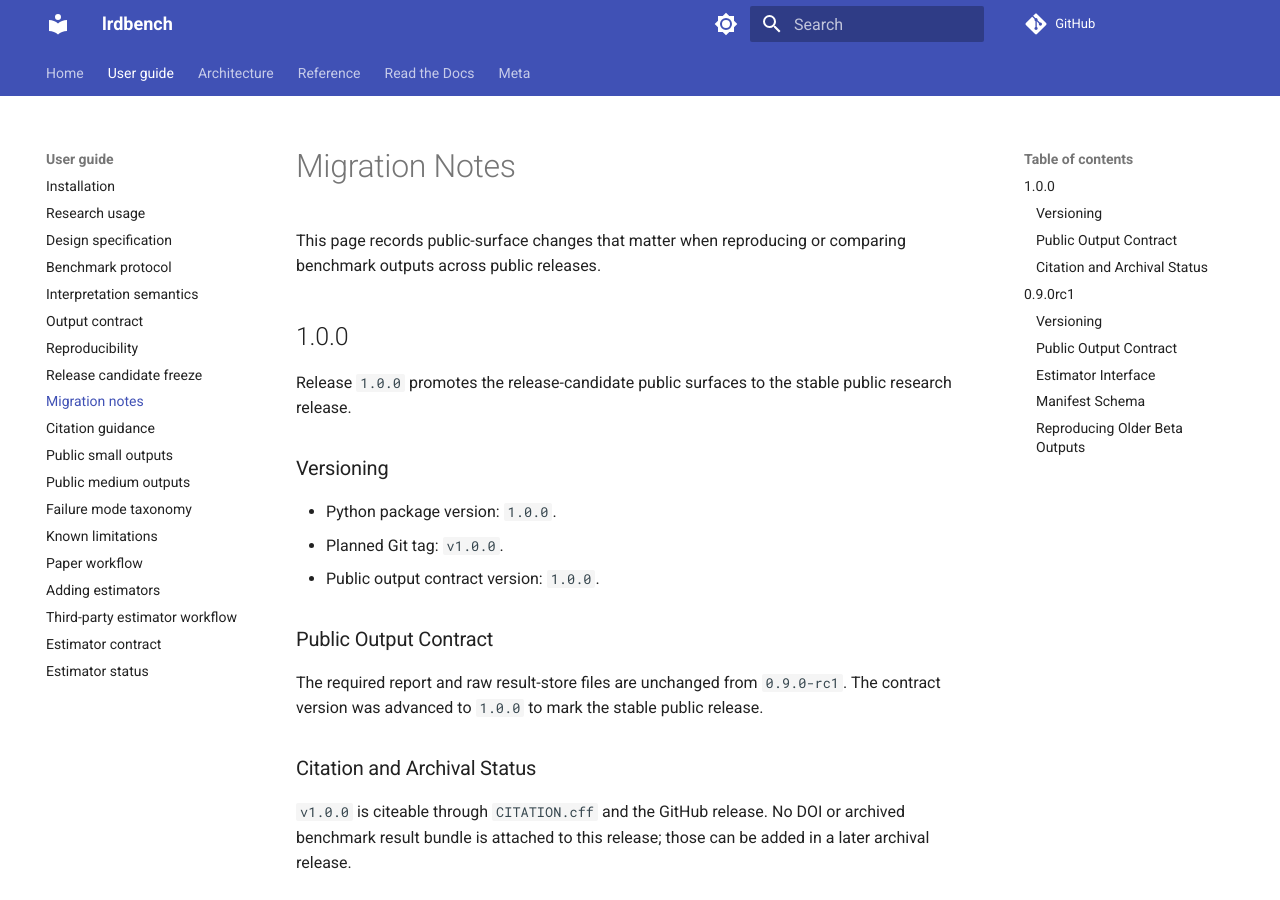
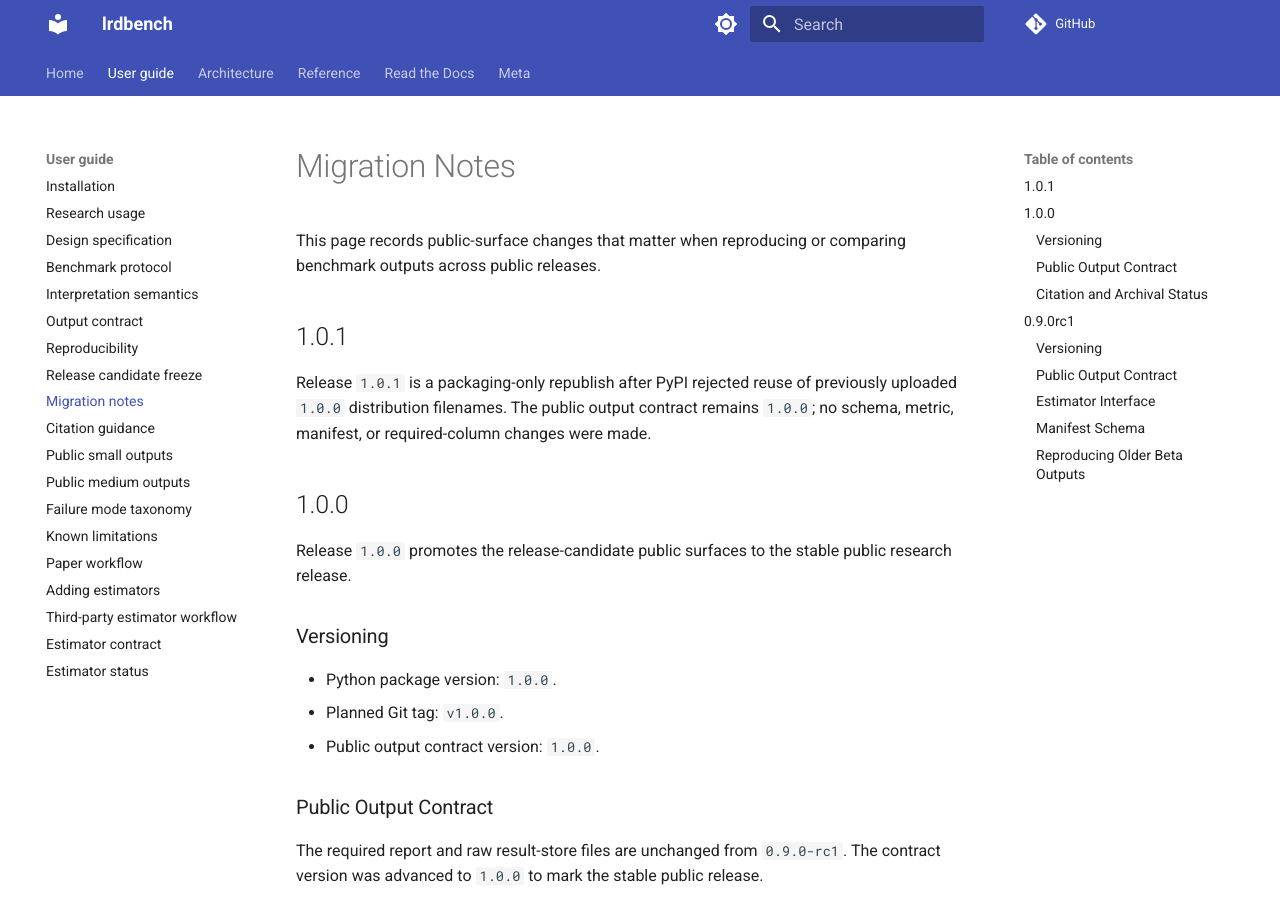
Before and after one commit to dave2k77/lrdbench, an MkDocs documentation site: the page built from docs/migration.md, in a window 1280 px wide and 900 px high. Built offline with MkDocs 1.6.1 and Material for MkDocs 9.7.7, drawn with Linux system fonts in a browser that asks for light colours; comment, search, counter and statistics services are not loaded.

```diff
--- a/docs/citation.md
+++ b/docs/citation.md
@@ -10,11 +10,11 @@ manual reference lists, include:
 
 - software name: `lrdbench`;
 - author: Davian Chin;
-- version: `1.0.0`;
+- version: `1.0.1`;
 - repository: `https://github.com/dave2k77/lrdbench`;
 - license: MIT.
 
-No DOI is attached to `v1.0.0`. If a DOI or archived release bundle is added later, cite that
+No DOI is attached to `v1.0.1`. If a DOI or archived release bundle is added later, cite that
 archived artefact instead of a moving repository URL.
 
 ## Benchmark Metadata to Report
--- a/docs/governance.md
+++ b/docs/governance.md
@@ -55,4 +55,4 @@ Public releases should:
 - tag the release in Git;
 - archive or DOI-tag release artefacts when an archive is available.
 
-No DOI is attached to `v1.0.0`; citation currently uses the software version and GitHub release.
+No DOI is attached to `v1.0.1`; citation currently uses the software version and GitHub release.
--- a/docs/migration.md
+++ b/docs/migration.md
@@ -2,6 +2,12 @@
 
 This page records public-surface changes that matter when reproducing or comparing benchmark
 outputs across public releases.
+
+## 1.0.1
+
+Release `1.0.1` is a packaging-only republish after PyPI rejected reuse of previously uploaded
+`1.0.0` distribution filenames. The public output contract remains `1.0.0`; no schema, metric,
+manifest, or required-column changes were made.
 
 ## 1.0.0
 
--- a/pyproject.toml
+++ b/pyproject.toml
@@ -4,7 +4,7 @@ build-backend = "hatchling.build"
 
 [project]
 name = "lrdbench"
-version = "1.0.0"
+version = "1.0.1"
 description = "A reproducible benchmark framework for evaluating long-range dependence estimators on canonical, contaminated, and observational time series."
 readme = "README.md"
 requires-python = ">=3.11"
--- a/src/lrdbench/__init__.py
+++ b/src/lrdbench/__init__.py
@@ -1,3 +1,3 @@
 """lrdbench: reproducible benchmarks for long-range dependence estimators."""
 
-__version__ = "1.0.0"
+__version__ = "1.0.1"
```
Also changed, not shown: CHANGELOG.md (+6 -0 lines), README.md (+1 -1 lines), 1 other file.
